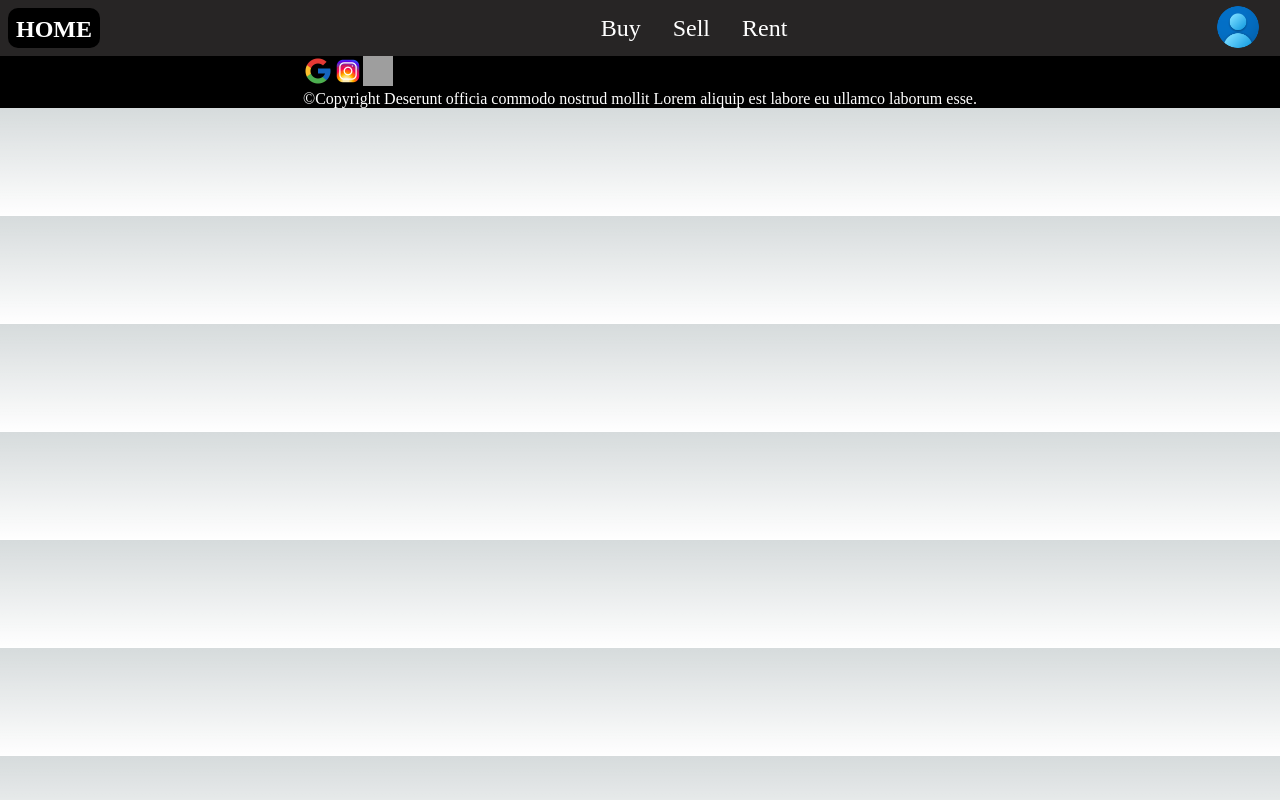
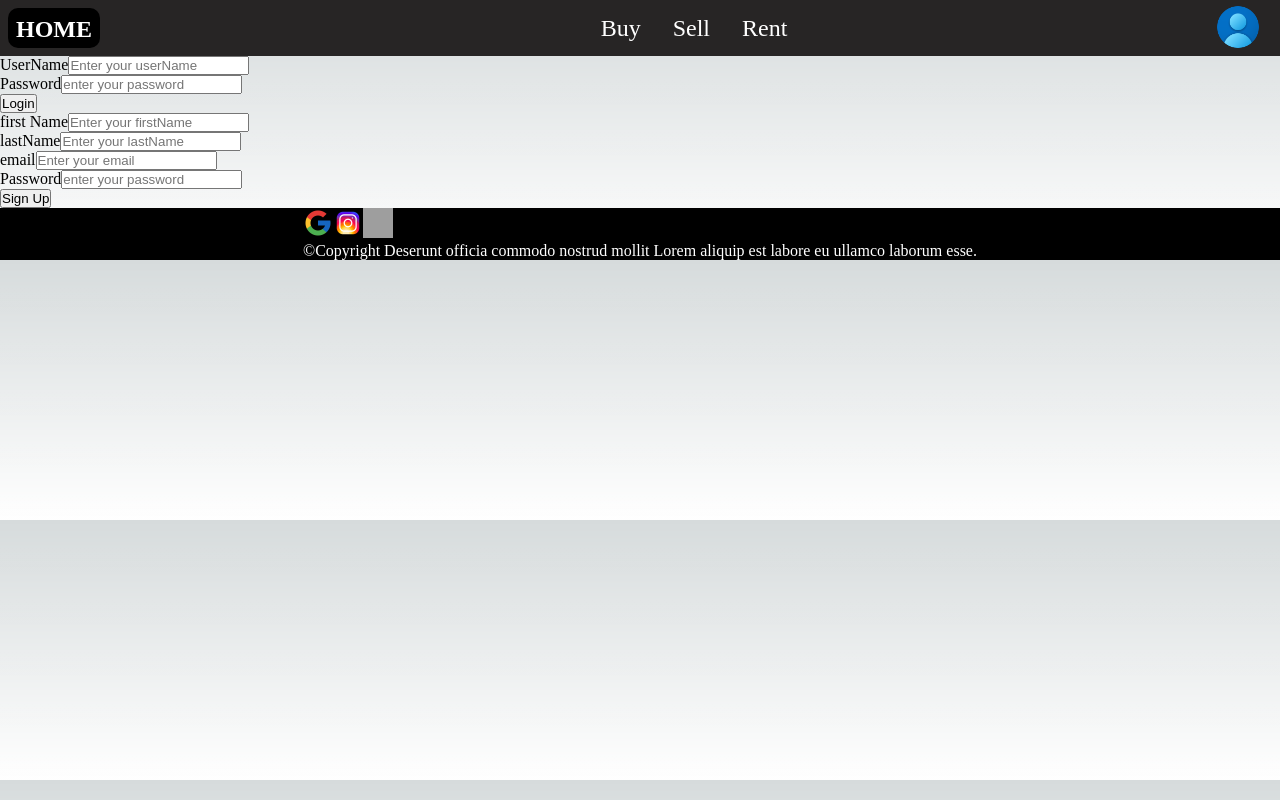
Before and after one commit to MarkVivian/HomeProject, a Next.js app in the folder website_javascript/: page /Auth in a window 1280 px wide. Built offline with nearby package versions, Linux system fonts and the light colour scheme; no server answers; grey boxes are pictures that could not be loaded.

Commit message:
did some modifications on the store to send the authentication to the server found out the importance of App(Express.json()) made the api recieve the data from the client

```diff
--- a/website_javascript/Store/AuthSlice.js
+++ b/website_javascript/Store/AuthSlice.js
@@ -3,15 +3,33 @@ const { createSlice } = require("@reduxjs/toolkit");
 export const authSlice = createSlice({
     name: "auth",
     initialState : {
-        userName : "",
-        userPassword : ""
+        login : {
+            userName : "",
+            password : "",
+            state : false
+        },
+        signUp : {
+            firstName : "",
+            lastName : "",
+            email : "",
+            password : "",
+            state : false
+        }
     },
     reducers : {
         Login(state, actions){
-            state.userName = actions.payload
-            state.userPassword = actions.payload
+            state.login.userName = actions.payload[0]
+            state.login.password = actions.payload[1]
+            state.login.state = true//!state.login.state
+        },
+        SignUp(state, actions){
+            state.signUp.firstName = actions.payload[0]
+            state.signUp.lastName = actions.payload[1]
+            state.signUp.email = actions.payload[2]
+            state.signUp.password = actions.payload[3]
+            state.signUp.state = true//!state.signUp.state
         }
     }
 })
 
-export const actions = authSlice.actions
+export const auth_Actions = authSlice.actions
--- a/website_javascript/components/Authentication/Login/Login.js
+++ b/website_javascript/components/Authentication/Login/Login.js
@@ -1,6 +1,72 @@
+import Link from "next/link"
+import { useState } from "react"
+import { useDispatch } from "react-redux"
+import { auth_Actions } from "@/Store/AuthSlice"
+
 export default function Login(){
+
+    const dispatch = useDispatch()
+
+    const [loginInfo, useLoginInfo] = useState({
+        userName : "",
+        password : ""
+    })
+
+    const SubmitLoginInfo = (events)=>{
+          events.preventDefault()
+          dispatch(auth_Actions.Login([loginInfo.userName, loginInfo.password]))
+    }
     return(
         <>
+        <form>
+            <div>
+                <label htmlFor="UserName">
+                    UserName
+                </label>
+                <input
+                onChange={(events)=>{
+                    const {value} = events.target
+                    useLoginInfo((item)=>{
+                        return{
+                            ...item,
+                            userName : value
+                        }
+                    })
+                }
+                }
+                type="text"
+                name="userName"
+                value={loginInfo.userName}
+                placeholder="Enter your userName"
+                id="UserName"/>
+            </div>
+
+            <div>
+                <label htmlFor="password">
+                    Password
+                </label>
+                <input
+                    onChange={(events)=>{
+                        const {value} = events.target
+                        useLoginInfo((item)=>{
+                            return{
+                                ...item,
+                                password : value
+                            }
+                        })
+                    }}
+                    type="password"
+                    name="password"
+                    value={loginInfo.password}
+                    id="password"
+                    placeholder="enter your password"
+                />
+            </div>
+
+        </form>
+        <div>
+           <Link href=""><button type="submit" onClick={SubmitLoginInfo}>Login</button></Link>
+        </div>
         </>
     )
 }
--- a/website_javascript/components/Authentication/SignIn/SignIn.js
+++ b/website_javascript/components/Authentication/SignIn/SignIn.js
@@ -1,6 +1,117 @@
+import { auth_Actions } from "@/Store/AuthSlice"
+import { useState } from "react"
+import { useDispatch } from "react-redux"
+import Link from "next/link"
+
 export default function SignIn(){
+    const dispatch = useDispatch()
+    const [sign, setSign] = useState({
+        firstName : "",
+        lastName : "",
+        email : "",
+        newPassword : ""
+    })
+
+    const SubmitSignUp = (events)=>{
+          events.preventDefault()
+          dispatch(auth_Actions.SignUp([sign.firstName, sign.lastName, sign.email, sign.newPassword]))
+    }
+
     return(
         <>
+        <form>
+            <div>
+                <label htmlFor="firstName">
+                    first Name
+                </label>
+                <input
+                onChange={(events)=>{
+                    const {value} = events.target
+                    setSign((item)=>{
+                        return{
+                            ...item,
+                            firstName : value
+                        }
+                    })
+                }
+                }
+                type="text"
+                name="firstName"
+                value={sign.firstName}
+                placeholder="Enter your firstName"
+                id="firstName"/>
+            </div>
+
+            <div>
+                <label htmlFor="lastName">
+                    lastName
+                </label>
+                <input
+                onChange={(events)=>{
+                    const {value} = events.target
+                    setSign((item)=>{
+                        return{
+                            ...item,
+                            lastName : value
+                        }
+                    })
+                }
+                }
+                type="text"
+                name="lastName"
+                value={sign.lastName}
+                placeholder="Enter your lastName"
+                id="lastName"/>
+            </div>
+
+            <div>
+                <label htmlFor="email">
+                    email
+                </label>
+                <input
+                onChange={(events)=>{
+                    const {value} = events.target
+                    setSign((item)=>{
+                        return{
+                            ...item,
+                            email : value
+                        }
+                    })
+                }
+                }
+                type="text"
+                name="email"
+                value={sign.email}
+                placeholder="Enter your email"
+                id="email"/>
+            </div>
+
+            <div>
+                <label htmlFor="password">
+                    Password
+                </label>
+                <input
+                    onChange={(events)=>{
+                        const {value} = events.target
+                        setSign((item)=>{
+                            return{
+                                ...item,
+                                newPassword : value
+                            }
+                        })
+                    }}
+                    type="password"
+                    name="newPassword"
+                    value={sign.newPassword}
+                    id="password"
+                    placeholder="enter your password"
+                />
+            </div>
+
+        </form>
+        <div>
+           <Link href=""><button type="submit" onClick={SubmitSignUp}>Sign Up</button></Link>
+        </div>
         </>
     )
 }
--- a/website_javascript/pages/Auth.js
+++ b/website_javascript/pages/Auth.js
@@ -2,8 +2,14 @@ import AuthReact from "@/components/Authentication/AuthReact"
 import { useSelector } from "react-redux"
 
 const Auth = ()=>{
-    const file = useSelector((state) => state.Auth.userName)
-    console.log(file)
+    const sign = useSelector((state)=> state.Auth.signUp)
+    console.log(sign)
+    const info = [{
+        firstName : sign.firstName,
+        lastName : sign.lastName
+    }]
+    console.log(info)
+    SendName(sign)
     return(
         <>
              <AuthReact />
@@ -11,4 +17,22 @@ const Auth = ()=>{
     )
 }
 
+async function SendName(data){
+    const options = {
+        method : "POST",
+        headers :{
+            "Content-Type": "application/json"
+        },
+        body : JSON.stringify(data)
+    }
+    fetch("http://localhost:3000/api/sign", options)
+    .then(response => response.json())
+    .then(response =>{
+        console.log("the response is " + JSON.stringify(response))
+    })
+    .catch((err) => console.log("an error occured"))
+
+}
+
+
 export default Auth
```
Also changed, not shown: 1 other file (tests, documents, lock files or other folders).
